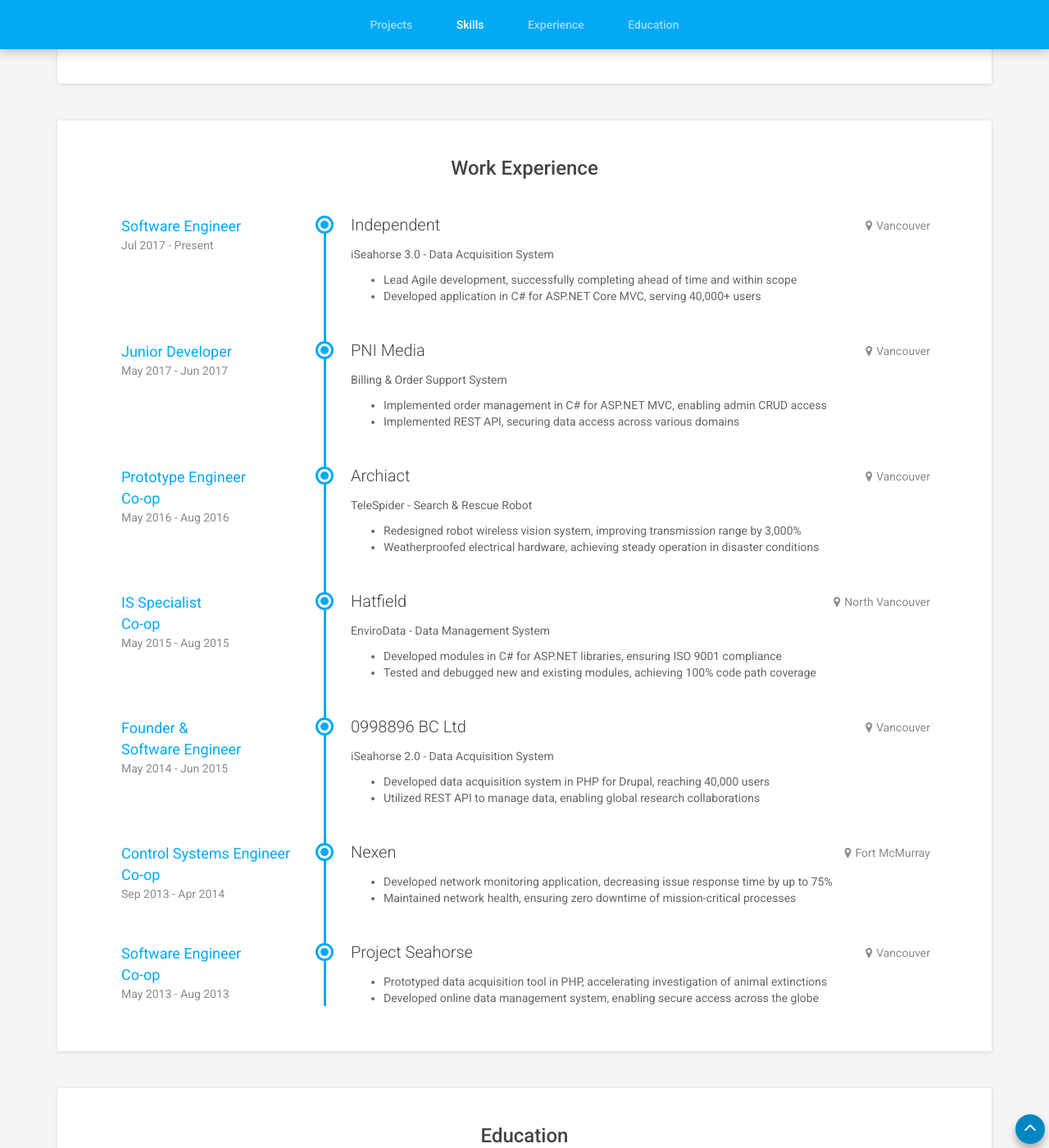
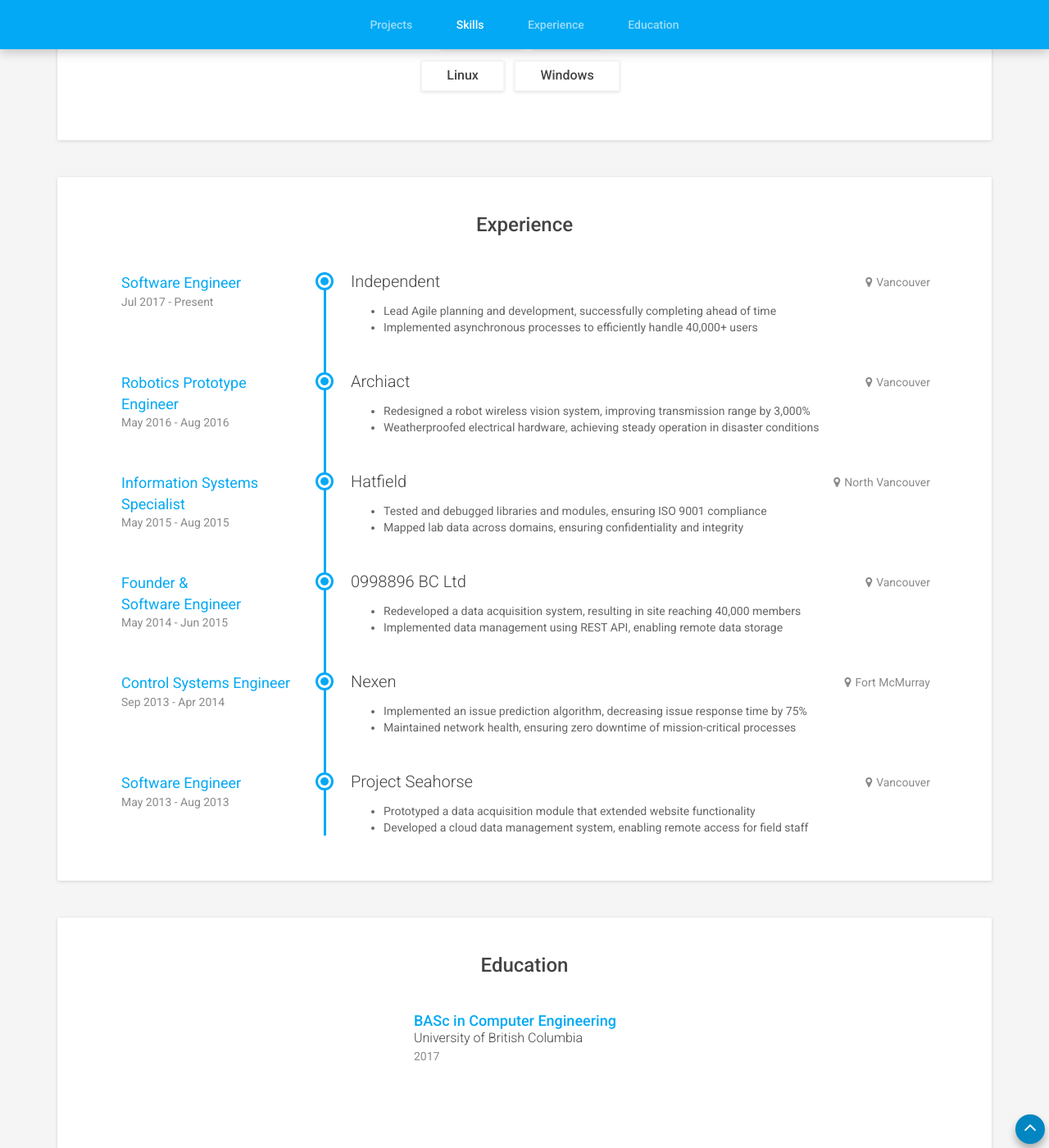
Before and after one commit to kgarsuta/kgarsuta.github.io, a Jekyll site: the page built from index.html, in a window 1280 px wide and 1400 px high, scrolled down 2298 px. Shown: the whole window at 82% size. Built offline with Jekyll 4.4.1, drawn with Linux system fonts in a browser that asks for light colours; some of the changed text lies outside the part shown.

Commit message:
Update entire portfolio

```diff
--- a/_layouts/default.html
+++ b/_layouts/default.html
@@ -31,7 +31,7 @@
                 <h1 class="name">Kyle Garsuta</h1>
                 <div class="title">Computer Engineering</div>
                 <div class="profile">
-                    <p>I highly enjoy designing and building technological solutions. As a problem solver, I like to be technology agnostic. I believe in choosing technologies that best solve given problems – not the other way around. You can find out about my recent endeavours and projects on this site.</p>
+                    <p>I am a software engineer with experience in incorporating and developing solutions for several clients. My background is in designing and implementing software on various levels of the stack, from embedded firmware to web APIs.</p>
                 </div><!--//profile-->
             </div><!--//container-->
         </div><!--//intro-->
--- a/index.html
+++ b/index.html
@@ -30,14 +30,13 @@
 </section><!--//section-->
 
 <section id="skills-section" class="skills-section section text-center">
-    <h2 class="section-title">Professional Skills</h2>
+    <h2 class="section-title">Skills</h2>
     <div class="top-skills">
         <h3 class="subtitle">Top Skills</h3>
         <div class="row">
             <div class="item col-xs-12 col-sm-4">
                 <div class="item-inner">
                     <h4 class="skill-name">C &amp; C++</h4>
-                    <div class="level">Intermediate</div>
                     <div class="desc">
                         On the low level side, I've written firmware in C embedded into an 8052 microcontroller. High level, I've used C++ OpenGL to process robot vision.
                     </div>
@@ -45,17 +44,15 @@
             </div><!--//item-->
             <div class="item col-xs-12 col-sm-4">
                 <div class="item-inner">
-                    <h4 class="skill-name">C# for ASP.NET</h4>
-                    <div class="level">Intermediate</div>
+                    <h4 class="skill-name">C#</h4>
                     <div class="desc">
-                        I've written C# for ASP.NET in a number of projects. Of particular note is an authentication system which replaces password logins, with IoT devices.
+                        I've written C# in a number of projects. Of particular note is an authentication system which replaces password logins, with IoT devices.
                     </div>
                 </div><!--//item-inner-->
             </div><!--//item-->
             <div class="item col-xs-12 col-sm-4">
                 <div class="item-inner">
                     <h4 class="skill-name">Embedded Systems</h4>
-                    <div class="level">Intermediate</div>
                     <div class="desc">
                         I've not only used a variety of microcontrollers, but also designed, implemented, and programmed them using VHDL on an FPGA.
                     </div>
@@ -68,15 +65,21 @@
         <h3 class="subtitle">Additional Skills</h3>
         <div class="misc-skills">
             <span class="skill-tag">Assembly</span>
-            <span class="skill-tag">Java</span>
-            <span class="skill-tag">VHDL</span>
+			<span class="skill-tag">Java</span>
+			<span class="skill-tag">Python</span>
+			<br />
+			<span class="skill-tag">Agile</span>
+			<span class="skill-tag">Git</span>
+			<br />
+			<span class="skill-tag">Linux</span>
+			<span class="skill-tag">Windows</span>
         </div>
     </div><!--//other-skills-->
 
 </section><!--//skills-section-->
 
 <section id="experiences-section" class="experiences-section section">
-    <h2 class="section-title">Work Experience</h2>
+    <h2 class="section-title">Experience</h2>
     <div class="timeline">
         <div class="item">
             <div class="work-place">
@@ -88,28 +91,9 @@
                 <div class="time">Jul 2017 - Present</div>
             </div><!--//job-meta-->
             <div class="job-desc">
-                <p>iSeahorse 3.0 - Data Acquisition System</p>
                 <ul>
-                    <li>Lead Agile development, successfully completing ahead of time and within scope</li>
-                    <li>Developed application in C# for ASP.NET Core MVC, serving 40,000+ users</li>
-                </ul>
-            </div><!--//job-desc-->
-        </div><!--//item-->
-
-        <div class="item">
-            <div class="work-place">
-                <h3 class="place">PNI Media</h3>
-                <div class="location"><i class="fa fa-map-marker" aria-hidden="true"></i>Vancouver</div>
-            </div>
-            <div class="job-meta">
-                <div class="title">Junior Developer</div>
-                <div class="time">May 2017 - Jun 2017</div>
-            </div><!--//job-meta-->
-            <div class="job-desc">
-                <p>Billing &amp; Order Support System</p>
-                <ul>
-                    <li>Implemented order management in C# for ASP.NET MVC, enabling admin CRUD access</li>
-                    <li>Implemented REST API, securing data access across various domains</li>
+                    <li>Lead Agile planning and development, successfully completing ahead of time</li>
+                    <li>Implemented asynchronous processes to efficiently handle 40,000+ users</li>
                 </ul>
             </div><!--//job-desc-->
         </div><!--//item-->
@@ -120,13 +104,12 @@
                 <div class="location"><i class="fa fa-map-marker" aria-hidden="true"></i>Vancouver</div>
             </div>
             <div class="job-meta">
-                <div class="title">Prototype Engineer<br />Co-op</div>
+                <div class="title">Robotics Prototype<br />Engineer</div>
                 <div class="time">May 2016 - Aug 2016</div>
             </div><!--//job-meta-->
             <div class="job-desc">
-                <p>TeleSpider - Search & Rescue Robot</p>
                 <ul>
-                    <li>Redesigned robot wireless vision system, improving transmission range by 3,000%</li>
+                    <li>Redesigned a robot wireless vision system, improving transmission range by 3,000%</li>
                     <li>Weatherproofed electrical hardware, achieving steady operation in disaster conditions</li>
                 </ul>
             </div><!--//job-desc-->
@@ -138,14 +121,13 @@
                 <div class="location"><i class="fa fa-map-marker" aria-hidden="true"></i>North Vancouver</div>
             </div>
             <div class="job-meta">
-                <div class="title">IS Specialist<br />Co-op</div>
+                <div class="title">Information Systems<br />Specialist</div>
                 <div class="time">May 2015 - Aug 2015</div>
             </div><!--//job-meta-->
             <div class="job-desc">
-                <p>EnviroData - Data Management System</p>
                 <ul>
-                    <li>Developed modules in C# for ASP.NET libraries, ensuring ISO 9001 compliance</li>
-                    <li>Tested and debugged new and existing modules, achieving 100% code path coverage</li>
+                    <li>Tested and debugged libraries and modules, ensuring ISO 9001 compliance</li>
+                    <li>Mapped lab data across domains, ensuring confidentiality and integrity</li>
                 </ul>
             </div><!--//job-desc-->
         </div><!--//item-->
@@ -160,10 +142,9 @@
                 <div class="time">May 2014 - Jun 2015</div>
             </div><!--//job-meta-->
             <div class="job-desc">
-                <p>iSeahorse 2.0 - Data Acquisition System</p>
                 <ul>
-                    <li>Developed data acquisition system in PHP for Drupal, reaching 40,000 users</li>
-                    <li>Utilized REST API to manage data, enabling global research collaborations</li>
+                    <li>Redeveloped a data acquisition system, resulting in site reaching 40,000 members</li>
+                    <li>Implemented data management using REST API, enabling remote data storage</li>
                 </ul>
             </div><!--//job-desc-->
         </div><!--//item-->
@@ -174,12 +155,12 @@
                 <div class="location"><i class="fa fa-map-marker" aria-hidden="true"></i>Fort McMurray</div>
             </div>
             <div class="job-meta">
-                <div class="title">Control Systems Engineer<br />Co-op</div>
+                <div class="title">Control Systems Engineer</div>
                 <div class="time">Sep 2013 - Apr 2014</div>
             </div><!--//job-meta-->
             <div class="job-desc">
                 <ul>
-                    <li>Developed network monitoring application, decreasing issue response time by up to 75%</li>
+                    <li>Implemented an issue prediction algorithm, decreasing issue response time by 75%</li>
                     <li>Maintained network health, ensuring zero downtime of mission-critical processes</li>
                 </ul>
             </div><!--//job-desc-->
@@ -191,13 +172,13 @@
                 <div class="location"><i class="fa fa-map-marker" aria-hidden="true"></i>Vancouver</div>
             </div>
             <div class="job-meta">
-                <div class="title">Software Engineer<br />Co-op</div>
+                <div class="title">Software Engineer</div>
                 <div class="time">May 2013 - Aug 2013</div>
             </div><!--//job-meta-->
             <div class="job-desc">
                 <ul>
-                    <li>Prototyped data acquisition tool in PHP, accelerating investigation of animal extinctions</li>
-                    <li>Developed online data management system, enabling secure access across the globe</li>
+                    <li>Prototyped a data acquisition module that extended website functionality</li>
+                    <li>Developed a cloud data management system, enabling remote access for field staff</li>
                 </ul>
             </div><!--//job-desc-->
         </div><!--//item-->
```
